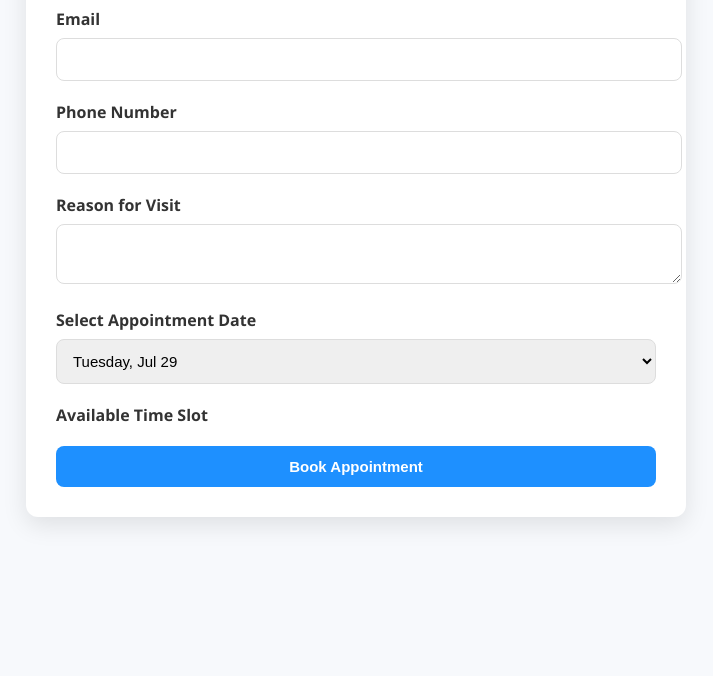
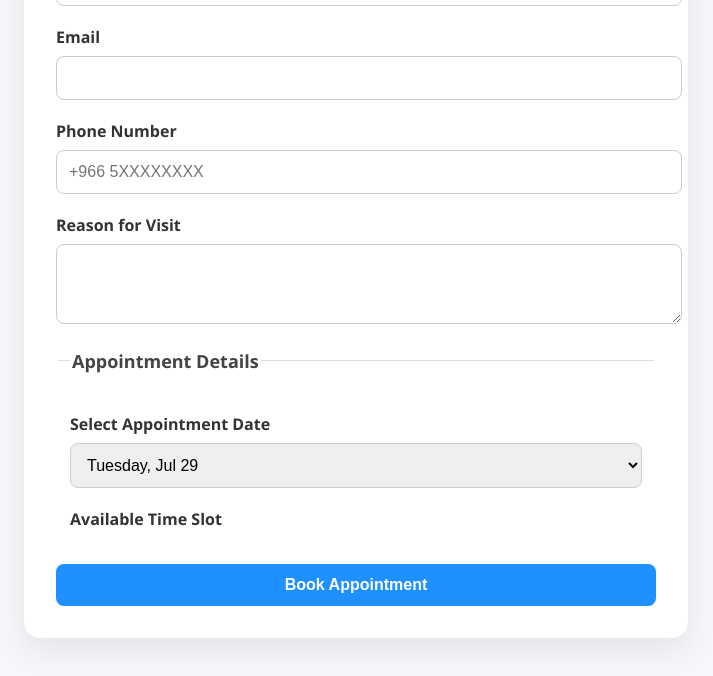
Before and after one commit to hayan1024/clinic-booking-ui, a plain HTML site: page index.html in a window 1280 px wide. Shown: the part 216-892 px from the top of the page, without its empty margins (284-997 px from the left). Before the commit the page ends 800 px from the top, so only its background shows below. Drawn offline with Linux system fonts and the light colour scheme.

Commit message:
Update index.html

```diff
--- a/index.html
+++ b/index.html
@@ -6,23 +6,25 @@
   <title>Clinic Appointment Form</title>
   <style>
     body {
-      font-family: "Segoe UI", sans-serif;
-      background: #f7f9fc;
-      padding: 20px;
+      font-family: "Segoe UI", "Helvetica Neue", sans-serif;
+      background: #f5f7fa;
+      padding: 30px;
     }
 
     .container {
       max-width: 600px;
       margin: auto;
       background: #fff;
-      padding: 30px;
-      border-radius: 12px;
-      box-shadow: 0 8px 24px rgba(0, 0, 0, 0.1);
+      padding: 32px;
+      border-radius: 16px;
+      box-shadow: 0 12px 32px rgba(0, 0, 0, 0.08);
     }
 
     h2 {
       text-align: center;
-      color: #1a1a1a;
+      color: #222;
+      font-size: 26px;
+      margin-bottom: 20px;
     }
 
     label {
@@ -36,9 +38,15 @@
       width: 100%;
       padding: 12px;
       margin-top: 8px;
-      border: 1px solid #ddd;
+      border: 1px solid #ccc;
       border-radius: 8px;
-      font-size: 15px;
+      font-size: 16px;
+      transition: border-color 0.2s ease;
+    }
+
+    input:focus, select:focus, textarea:focus {
+      border-color: #1e90ff;
+      outline: none;
     }
 
     button {
@@ -48,17 +56,11 @@
       border: none;
       cursor: pointer;
       transition: background 0.3s ease;
-      margin-top: 20px;
+      margin-top: 24px;
     }
 
     button:hover {
       background-color: #0073e6;
-    }
-
-    #slotLoading {
-      margin-top: 10px;
-      font-style: italic;
-      color: #888;
     }
 
     .hidden {
@@ -68,6 +70,25 @@
     .error {
       color: #e63946;
       margin-top: 10px;
+    }
+
+    #slotLoading {
+      font-style: italic;
+      color: #888;
+      margin-top: 8px;
+    }
+
+    fieldset {
+      margin-top: 20px;
+      border: none;
+      border-top: 1px solid #ddd;
+      padding-top: 20px;
+    }
+
+    legend {
+      font-weight: 700;
+      font-size: 18px;
+      color: #444;
     }
   </style>
 </head>
@@ -82,10 +103,13 @@
       <input type="email" name="email" required />
 
       <label>Phone Number</label>
-      <input type="text" name="phone" required />
+      <input type="tel" name="phone" required pattern="[0-9+ ]{7,15}" placeholder="+966 5XXXXXXXX" />
 
       <label>Reason for Visit</label>
-      <textarea name="reason" required></textarea>
+      <textarea name="reason" rows="3" required></textarea>
+
+      <fieldset>
+        <legend>Appointment Details</legend>
 
         <label>Select Appointment Date</label>
         <select id="dateSelect" name="date" required></select>
@@ -94,6 +118,7 @@
         <select id="slotSelect" name="slot" class="hidden" required></select>
         <div id="slotLoading" class="hidden">Loading available time slots...</div>
         <div id="slotError" class="error hidden"></div>
+      </fieldset>
 
       <button type="submit" disabled>Book Appointment</button>
     </form>
@@ -106,15 +131,14 @@
     const slotError = document.getElementById("slotError");
     const bookButton = document.querySelector("button");
 
-    // Helper: get next 7 dates (Mon-Sat only)
+    // Helper: get next 7 dates (Mon–Sat only)
     function getNext7Dates() {
       const dates = [];
       const today = new Date();
       for (let i = 0; i < 7; i++) {
-        const d = new Date(today);
+        const d = new Date();
         d.setDate(today.getDate() + i);
-        const weekday = d.getDay(); // 0 = Sunday
-        if (weekday === 0) continue;
+        if (d.getDay() === 0) continue; // skip Sundays
 
         const dateISO = d.toISOString().split("T")[0];
         const label = d.toLocaleDateString("en-US", {
@@ -138,7 +162,7 @@
       const selectedDate = dateSelect.value;
       if (!selectedDate) return;
 
-      // Reset slot state
+      // Reset UI
       slotSelect.innerHTML = "";
       slotSelect.classList.add("hidden");
       slotError.classList.add("hidden");
@@ -153,6 +177,8 @@
         });
 
         const slots = await response.json();
+        if (!Array.isArray(slots)) throw new Error("Invalid response format");
+
         slotLoading.classList.add("hidden");
 
         if (!slots.length) {
```
Lines whose indentation alone changed are shown as unchanged.
